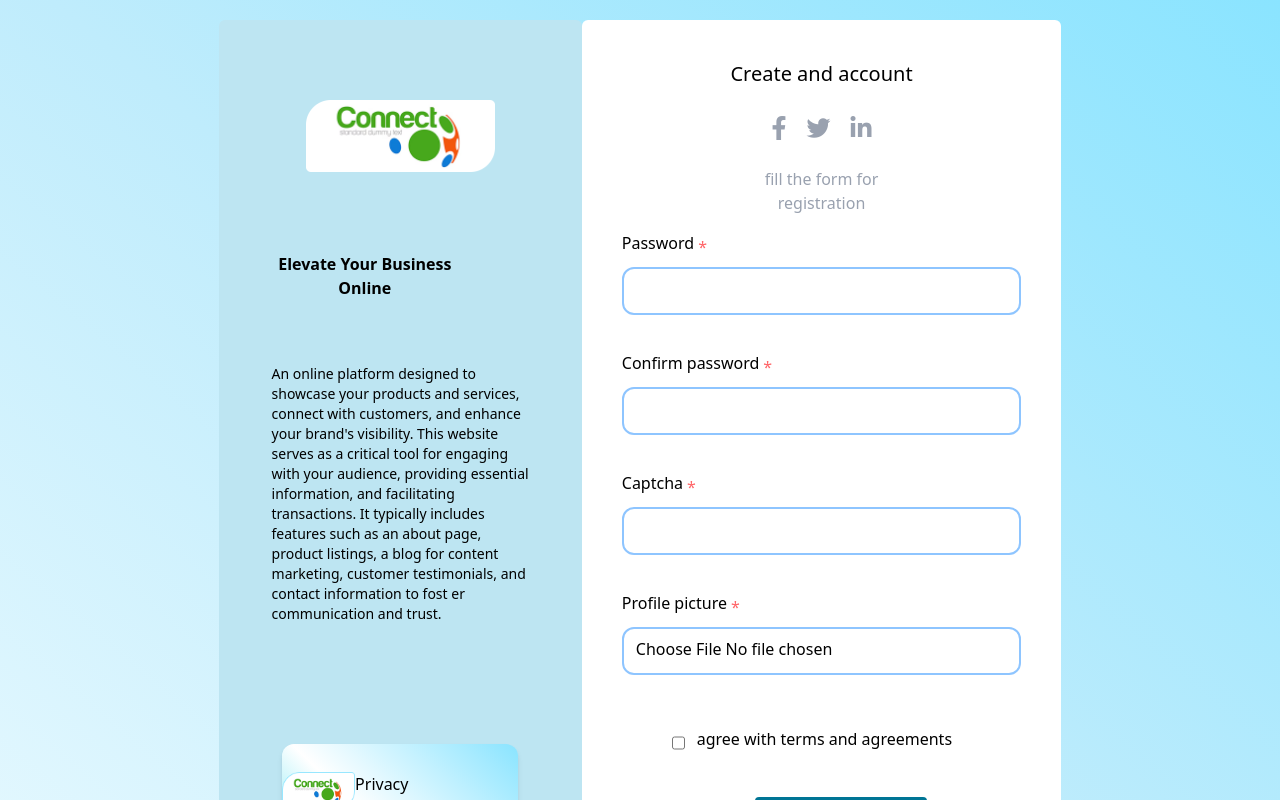
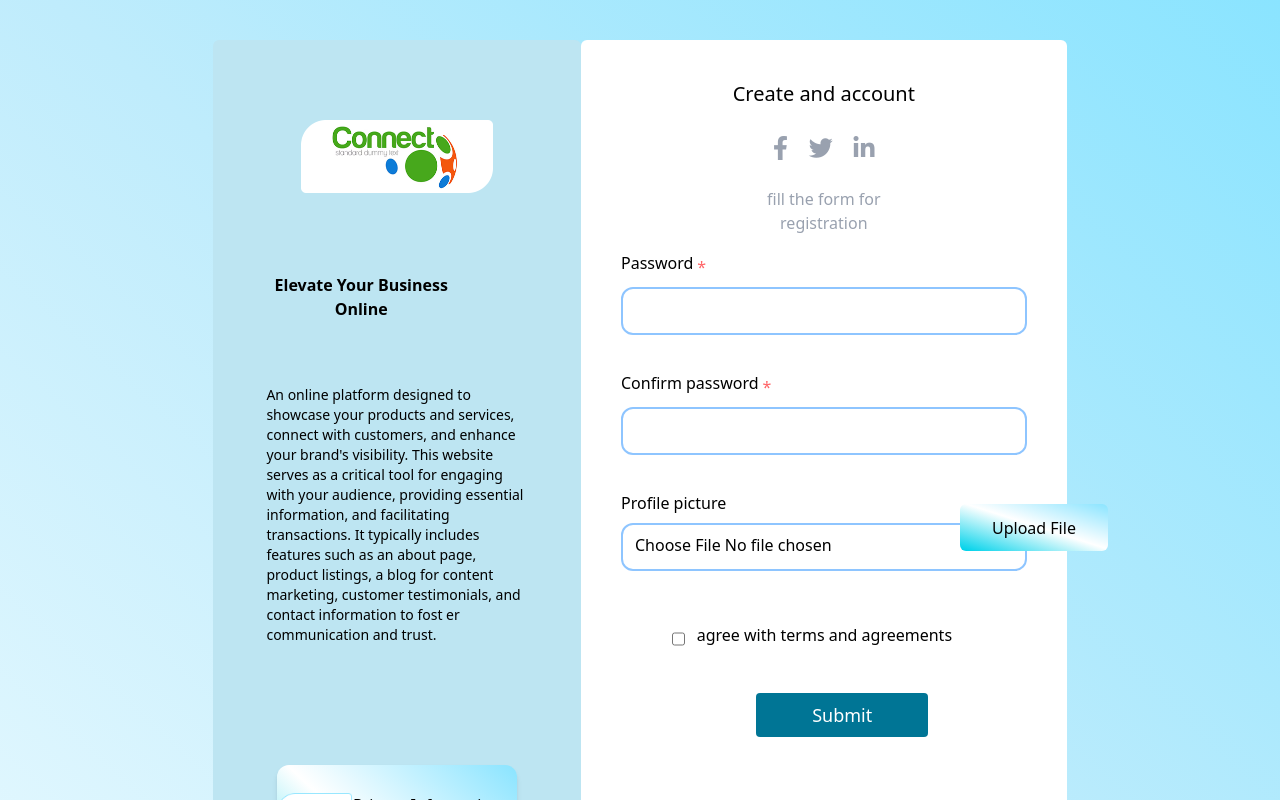
Before and after one commit to Heryakos-Technology/BIZEthio-frontend, a Vue app: page /next in a window 1280 px wide. Shown: the top 800 px of the page. Built offline with nearby package versions, Linux system fonts and the light colour scheme.

Commit message:
api integration

```diff
--- a/package.json
+++ b/package.json
@@ -9,8 +9,12 @@
     "preview": "vite preview"
   },
   "dependencies": {
+    "@cloudinary/url-gen": "^1.21.0",
+    "@cloudinary/vue": "^1.13.1",
     "@tailwindcss/vite": "^4.0.9",
     "axios": "^1.8.1",
+    "cloudinary": "^2.5.1",
+    "crypto-js": "^4.2.0",
     "pinia": "^3.0.1",
     "tailwindcss": "^4.0.9",
     "vue": "^3.5.13",
--- a/src/App.vue
+++ b/src/App.vue
@@ -1,10 +1,15 @@
+<template>
+  <div class=" w-full" style="background: linear-gradient(to bottom left, #8AE4FF 0%, #BFECFC 48%, #EAFAFF 98%);">
+    <RouterView />
+
+  </div>
+</template>
+
 <script setup>
-import { RouterLink, RouterView } from 'vue-router'
-import HelloWorld from './components/HelloWorld.vue'
+import MediaUpload from './components/MediaUpload.vue';
+
 </script>
 
-<template>
-  <div class="w-full" style="background: linear-gradient(to bottom left, #8AE4FF 0%, #BFECFC 48%, #EAFAFF 98%);">
-    <RouterView />
-  </div>
-</template>
+<style>
+/* Add any global styles here */
+</style>
--- /dev/null
+++ b/src/components/MediaUpload.vue
@@ -0,0 +1,109 @@
+<template>
+    <div>
+      <h2>Upload Image or Video</h2>
+
+      <input type="file" @change="handleFileUpload" accept="image/*,video/*" />
+      <button @click="uploadFile">Upload File</button>
+
+      <h3>Or Upload via URL</h3>
+      <input type="text" v-model="url" placeholder="Enter image/video URL" />
+      <button @click="uploadUrl">Upload from URL</button>
+
+      <div v-if="uploadResponse">
+        <h4>Uploaded Media:</h4>
+        <img v-if="isImage" :src="uploadResponse.secure_url" alt="Uploaded Media" />
+        <video v-if="isVideo" :src="uploadResponse.secure_url" controls></video>
+      </div>
+    </div>
+  </template>
+
+  <script>
+  import axios from 'axios';
+  import CryptoJS from 'crypto-js';
+
+  export default {
+    data() {
+      return {
+        file: null,
+        url: '',
+        uploadResponse: null,
+        isImage: false,
+        isVideo: false,
+        cloudName: 'dzofoegwf',
+        uploadPreset: 'ml_default',
+      };
+    },
+    methods: {
+      generateSignature(params) {
+        const apiSecret = 'A5D7SF1aLxGmy_TUAao-iA5C3rM'; // Replace with your actual API secret
+        const timestamp = Math.floor(Date.now() / 1000);
+        const sortedParams = Object.entries(params)
+          .sort()
+          .map(([key, value]) => `${key}=${value}`)
+          .join('&') + apiSecret;
+
+        const signature = CryptoJS.SHA1(sortedParams).toString(CryptoJS.enc.Hex);
+        return { signature, timestamp };
+      },
+      handleFileUpload(event) {
+        this.file = event.target.files[0];
+      },
+      async uploadFile() {
+        if (!this.file) return;
+
+        const timestamp = Math.floor(Date.now() / 1000);
+        const params = {
+          timestamp,
+          upload_preset: this.uploadPreset,
+        };
+
+        const { signature } = this.generateSignature(params);
+
+        const formData = new FormData();
+        formData.append('file', this.file);
+        formData.append('upload_preset', this.uploadPreset);
+        formData.append('timestamp', timestamp);
+        formData.append('signature', signature);
+        formData.append('api_key', '734174595538154');
+
+        try {
+          const response = await axios.post(`https://api.cloudinary.com/v1_1/${this.cloudName}/upload`, formData);
+          this.uploadResponse = response.data;
+          this.isImage = response.data.resource_type === 'image';
+          this.isVideo = response.data.resource_type === 'video';
+        } catch (error) {
+          console.error('Error uploading file:', error.response.data);
+        }
+      },
+      async uploadUrl() {
+        if (!this.url) return;
+
+        const params = {
+          timestamp: Math.floor(Date.now() / 1000),
+          upload_preset: this.uploadPreset,
+        };
+
+        const { signature } = this.generateSignature(params);
+
+        const formData = new FormData();
+        formData.append('file', this.url); // Ensure the URL is valid
+        formData.append('upload_preset', this.uploadPreset);
+        formData.append('timestamp', params.timestamp);
+        formData.append('signature', signature);
+
+        try {
+          const response = await axios.post(`https://api.cloudinary.com/v1_1/${this.cloudName}/upload`, formData);
+          this.uploadResponse = response.data;
+          this.isImage = response.data.resource_type === 'image';
+          this.isVideo = response.data.resource_type === 'video';
+        } catch (error) {
+          console.error('Error uploading URL:', error.response.data);
+        }
+      },
+    },
+  };
+  </script>
+
+  <style scoped>
+  /* Add your styles here */
+  </style>
--- a/src/views/Users/NextPage.vue
+++ b/src/views/Users/NextPage.vue
@@ -8,65 +8,36 @@
           <div><i class="fa-brands fa-twitter text-2xl"></i></div>
           <div><i class="fa-brands fa-linkedin-in text-2xl"></i></div>
         </div>
-  <p class="text-gray-400 text-center mt-4">fill the form for registration</p>
+        <p class="text-gray-400 text-center mt-4">Fill the form for registration</p>
         <div class="w-2/3 mx-auto mt-10">
-          <div>
+          <div class="mt-9">
             <div class="flex">
-                  <div>
-
-                      <p>Password</p>
+              <div><p>Password</p></div>
+              <div><p class="text-red-400 mt-1 ml-1">*</p></div>
             </div>
-                  <div>
-                      <p class="text-red-400 mt-1 ml-1">*</p>
-                  </div>
-              </div>
-              <div class="mt-2 ">
-                  <input type="text" class="border-2 rounded-md border-blue-300 w-13/13 md:h-12">
+            <div class="mt-2">
+              <input type="password" class="border-2 rounded-md border-blue-300 w-13/13 md:h-12" v-model="model.user.password">
             </div>
           </div>
           <div class="mt-9">
             <div class="flex">
-                  <div>
-
-                      <p>Confirm password </p>
+              <div><p>Confirm password</p></div>
+              <div><p class="text-red-400 mt-1 ml-1">*</p></div>
             </div>
-                  <div>
-                      <p class="text-red-400 mt-1 ml-1">*</p>
-                  </div>
-              </div>
-              <div class="mt-2 ">
-                  <input type="text" class="border-2 rounded-md border-blue-300 w-13/13 md:h-12">
+            <div class="mt-2">
+              <input type="password" class="border-2 rounded-md border-blue-300 w-13/13 md:h-12" v-model="model.user.password_confirmation">
             </div>
           </div>
           <div class="mt-9">
             <div class="flex">
-                  <div>
-
-                      <p>Captcha</p>
-                  </div>
-                  <div>
-                      <p class="text-red-400 mt-1 ml-1">*</p>
-                  </div>
-              </div>
-              <div class="mt-2 ">
-                  <input type="text" class="border-2 rounded-md border-blue-300 w-13/13 md:h-12">
-              </div>
-          </div>
-          <div class="mt-9">
-              <div class="flex">
-                  <div>
-
-                      <p>Profile picture </p>
-                  </div>
-                  <div>
+              <div><p>Profile picture</p></div>
 
             </div>
+            <div class="mt-2 w-13/13">
+              <input type="file" class="border-2 rounded-md pl-3 pt-1 border-blue-300 w-13/13 md:h-12" @change="handleFileUpload" accept="image/*">
+              <button @click="uploadFile" style="background: linear-gradient(to bottom left, #8AE4FF 0%, #FFFFFF 48%, #00D2EA 98%);" class=" text-black px-6 py-1 rounded-sm mt-5 w-1/2 text-sm mx-auto">Upload File</button>
             </div>
-              <div class="mt-2 ">
-                  <input type="file" class="border-2 rounded-md border-blue-300 w-13/13 md:h-12 placeholder:text-sm">
-              </div>
-          </div>
-          <div style="background: linear-gradient(to bottom left, #8AE4FF 0%, #FFFFFF 48%, #00D2EA 98%);" class="rounded-xl shadow-md w-13/14 pb-5  mx-auto pt-7 pr-4 mt-20 md:w-3/4">
+            <div style="background: linear-gradient(to bottom left, #8AE4FF 0%, #FFFFFF 48%, #00D2EA 98%);" class="rounded-xl shadow-md w-13/14 pb-5  mx-auto pt-7 pr-4 mt-16 md:w-3/4">
       <div class="flex justify-between">
           <div class="w-1/3">
               <img src="/public/logo.png" alt="">
@@ -84,21 +55,26 @@
   </div>
   <div class="flex mt-10 md:w-1/2 md:mx-auto" >
     <div class="mr-2 ">
-
         <input type="checkbox" class="border border-cyan-300">
     </div>
     <div class="w-11/12"><p class=" text-sm">agree with terms and agreements</p></div>
   </div>
 
           <div class="mx-auto w-1/2 mt-6 md:w-1/3 md:mx-auto">
-              <button class="bg-cyan-700 text-white px-8 py-2 rounded-sm ">Submit</button>
+              <button class="bg-cyan-700 text-white px-8 py-2 rounded-sm " @click="registerUser">Submit</button>
           </div>
           <div class="mt-5 w-12/13 mx-auto md:w-2/3 md:mx-auto">
               <p class="md:text-lg text-sm text-center"> Do you have an account ? <span class="text-cyan-500 ">Login</span> </p>
           </div>
       </div>
       </div>
-    <div class="hidden lg:block w-2/3 mx-auto">
+
+          </div>
+
+
+        </div>
+
+      <div class="hidden lg:block w-2/3 mx-auto pb-20">
   <div class="flex justify-between">
   <div class="bg-[#BDE5F2] rounded-md px-10 pt-20 w-1/2 pb-20">
   <div class="w-2/3 mx-auto">
@@ -152,7 +128,7 @@
                   </div>
               </div>
               <div class="mt-2 ">
-                  <input type="text" class="border-2 rounded-xl border-blue-300 w-13/13 md:h-12">
+                  <input type="text" class="border-2 rounded-xl border-blue-300 w-13/13 md:h-12" v-model="model.user.password">
               </div>
           </div>
           <div class="mt-9">
@@ -166,35 +142,21 @@
                   </div>
               </div>
               <div class="mt-2 ">
-                  <input type="text" class="border-2 rounded-xl border-blue-300 w-13/13 md:h-12">
+                  <input type="text" class="border-2 rounded-xl border-blue-300 w-13/13 md:h-12" v-model="model.user.password_confirmation">
               </div>
           </div>
-          <div class="mt-9">
-              <div class="flex">
-                  <div>
 
-                      <p>Captcha </p>
-                  </div>
-                  <div>
-                      <p class="text-red-400 mt-1 ml-1">*</p>
-                  </div>
-              </div>
-              <div class="mt-2 ">
-                  <input type="text" class="border-2 rounded-xl border-blue-300 w-13/13 md:h-12">
-              </div>
-          </div>
           <div class="mt-9">
             <div class="flex">
                   <div>
 
                       <p>Profile picture </p>
                   </div>
-                  <div>
-                      <p class="text-red-400 mt-1 ml-1">*</p>
-                  </div>
+
               </div>
               <div class="mt-2 ">
-                  <input type="file" class="border-2 rounded-xl pl-3 pt-2 border-blue-300 w-13/13 md:h-12">
+                  <input type="file" class="border-2 rounded-xl pl-3 pt-2 border-blue-300 w-13/13 md:h-12 relative" @change="handleFileUpload" accept="image/" >
+                  <button @click="uploadFile" style="background: linear-gradient(to bottom left, #8AE4FF 0%, #FFFFFF 48%, #00D2EA 98%);" class=" text-black px-8 py-2 rounded-md h-1/17  absolute top-126 left-240">Upload File</button>
               </div>
           </div>
           <div class="mt-9">
@@ -208,7 +170,7 @@
           </div>
 
           <div class="mx-auto w-1/2 mt-6 md:w-1/3 md:mx-auto">
-              <button class="bg-cyan-700 text-white px-14 py-2 rounded-sm text-lg">Submit</button>
+              <button class="bg-cyan-700 text-white px-14 py-2 rounded-sm text-lg" @click="registerUser">Submit</button>
           </div>
 
   </div>
@@ -218,29 +180,111 @@
   </div>
   </div>
 
+
           </div>
-    </div>
+
   </template>
 
   <script>
+  import axios from 'axios';
+  import CryptoJS from 'crypto-js'; // Import CryptoJS
+
   export default {
-  data(){
-    return{
-        model:{
-            user:{
-                location:"",
-                password:"",
-                password_confirmation:"",
-                verification_status:"",
-                photo:"",
-                is_banned:false
+    data() {
+      return {
+        base_url: 'https://bizethio-backend-production.up.railway.app/api',
+        model: {
+          user: {
+            name: "",
+            email: "",
+            phone_number: "",
+            city: "",
+            sub_city: "",
+            location: "",
+            password: "",
+            password_confirmation: "",
+            verification_status: "unverified",
+            profile_picture_url: "", // Ensure this is correctly set after upload
+            role: "user",
+            is_banned: 1,
           }
+        },
+        file: null,
+        uploadPreset: 'ml_default',
+        cloudName: 'dzofoegwf',
+      };
+    },
+    methods: {
+      handleFileUpload(event) {
+        this.file = event.target.files[0];
+      },
+      async uploadFile() {
+        if (!this.file) return;
+
+        const timestamp = Math.floor(Date.now() / 1000);
+        const params = {
+          timestamp,
+          upload_preset: this.uploadPreset,
+        };
+
+        const { signature } = this.generateSignature(params);
+
+        const formData = new FormData();
+        formData.append('file', this.file);
+        formData.append('upload_preset', this.uploadPreset);
+        formData.append('timestamp', timestamp);
+        formData.append('signature', signature);
+        formData.append('api_key', '734174595538154');
+
+        try {
+  const response = await axios.post(`https://api.cloudinary.com/v1_1/${this.cloudName}/upload`, formData);
+  console.log('Upload response:', response.data.secure_url); // Log the response
+  this.model.user.profile_picture_url = response.data.secure_url; // Store the uploaded profile_picture_url URL
+} catch (error) {
+  console.error('Error uploading file:', error.response.data);
 }
+      },
+      generateSignature(params) {
+        const apiSecret = 'A5D7SF1aLxGmy_TUAao-iA5C3rM'; // Replace with your actual API secret
+        const sortedParams = Object.entries(params)
+          .sort()
+          .map(([key, value]) => `${key}=${value}`)
+          .join('&') + apiSecret;
+
+        const signature = CryptoJS.SHA1(sortedParams).toString(CryptoJS.enc.Hex);
+        return { signature };
+      },
+      async registerUser() {
+        const formData = new FormData();
+        formData.append('name', localStorage.getItem('name'));
+        formData.append('email', localStorage.getItem('email'));
+        formData.append('phone_number', localStorage.getItem('phone_number'));
+        formData.append('city', localStorage.getItem('city'));
+        formData.append('sub_city', localStorage.getItem('sub_city'));
+        formData.append('location', localStorage.getItem('location'));
+        formData.append('password', this.model.user.password);
+        formData.append('password_confirmation', this.model.user.password_confirmation);
+        formData.append('verification_status', this.model.user.verification_status);
+        formData.append('is_banned', this.model.user.is_banned);
+        formData.append('role', this.model.user.role);
+        formData.append('profile_picture_url', this.model.user.profile_picture_url); // Ensure this is set correctly
+
+        try {
+          const response = await axios.post(`${this.base_url}/register`, formData, {
+            headers: {
+              'Content-Type': 'multipart/form-data'
             }
+          });
+          console.log('User created successfully', response.data);
+          // Clear local storage and reset model values here
+        } catch (error) {
+          console.error('Error creating user:', error.response ? error.response.data.message : 'An error occurred. Please try again.');
         }
-  }
+      },
+    },
+  };
   </script>
 
   <style>
-
+  /* Add any necessary styles */
   </style>
--- a/src/views/Users/UserRegistration1.vue
+++ b/src/views/Users/UserRegistration1.vue
@@ -21,9 +21,11 @@
                 </div>
             </div>
             <div class="mt-2 ">
-                <input type="text" class="border-2 rounded-md border-blue-300 w-13/13 md:h-12"  v-model="name">
+                <input type="text" class="border-2 rounded-md border-blue-300 w-13/13 md:h-12"  v-model="model.user.name">
+
             </div>
         </div>
+       {{ name }}
         <div class="mt-9">
             <div class="flex">
                 <div>
@@ -35,7 +37,7 @@
                 </div>
             </div>
             <div class="mt-2 ">
-                <input type="text" class="border-2 rounded-md border-blue-300 w-13/13 md:h-12" v-model="email">
+                <input type="text" class="border-2 rounded-md border-blue-300 w-13/13 md:h-12" v-model="model.user.email">
             </div>
         </div>
         <div class="mt-9">
@@ -49,7 +51,7 @@
                 </div>
             </div>
             <div class="mt-2 ">
-                <input type="text" class="border-2 rounded-md border-blue-300 w-13/13 md:h-12" v-model="phone_number">
+                <input type="text" class="border-2 rounded-md border-blue-300 w-13/13 md:h-12" v-model="model.user.phone_number">
             </div>
         </div>
         <div class="mt-9">
@@ -63,7 +65,7 @@
                 </div>
             </div>
             <div class="mt-2 ">
-                <input type="text" class="border-2 rounded-md border-blue-300 w-13/13 md:h-12" v-model="city">
+                <input type="text" class="border-2 rounded-md border-blue-300 w-13/13 md:h-12" v-model="model.user.city">
             </div>
         </div>
         <div class="mt-9">
@@ -77,7 +79,7 @@
                 </div>
             </div>
             <div class="mt-2 ">
-                <input type="text" class="border-2 rounded-md border-blue-300 w-13/13 md:h-12" v-model="sub_city">
+                <input type="text" class="border-2 rounded-md border-blue-300 w-13/13 md:h-12" v-model="model.user.sub_city">
             </div>
         </div>
         <div class="mt-9">
@@ -91,11 +93,11 @@
                 </div>
             </div>
             <div class="mt-2 ">
-                <input type="text" class="border-2 rounded-md border-blue-300 w-13/13 md:h-12" v-model="location">
+                <input type="text" class="border-2 rounded-md border-blue-300 w-13/13 md:h-12" v-model="model.user.location">
             </div>
         </div>
         <div class="mx-auto w-1/2 mt-6 md:w-1/3 md:mx-auto">
-            <button class="bg-cyan-700 text-white px-8 py-2 rounded-sm ">Continue</button>
+            <button class="bg-cyan-700 text-white px-8 py-2 rounded-sm " @click="registerUser">Continue</button>
         </div>
         <div class="mt-5 w-12/13 mx-auto md:w-2/3 md:mx-auto">
             <p class="md:text-lg text-sm text-center"> Do you have an account ? <span class="text-cyan-500 ">Login</span> </p>
@@ -156,7 +158,7 @@ your personal information.</p>
                 </div>
             </div>
             <div class="mt-2 ">
-                <input type="text" class="border-2 rounded-xl border-blue-300 w-13/13 md:h-12" v-model="name">
+                <input type="text" class="border-2 rounded-xl border-blue-300 w-13/13 md:h-12" v-model="model.user.name">
             </div>
         </div>
         <div class="mt-9">
@@ -170,7 +172,7 @@ your personal information.</p>
                 </div>
             </div>
             <div class="mt-2 ">
-                <input type="text" class="border-2 rounded-xl border-blue-300 w-13/13 md:h-12" v-model="email">
+                <input type="text" class="border-2 rounded-xl border-blue-300 w-13/13 md:h-12" v-model="model.user.email">
             </div>
         </div>
         <div class="mt-9">
@@ -184,7 +186,7 @@ your personal information.</p>
                 </div>
             </div>
             <div class="mt-2 ">
-                <input type="text" class="border-2 rounded-xl border-blue-300 w-13/13 md:h-12" v-model="phone_number">
+                <input type="text" class="border-2 rounded-xl border-blue-300 w-13/13 md:h-12" v-model="model.user.phone_number">
             </div>
         </div>
         <div class="mt-9">
@@ -198,7 +200,7 @@ your personal information.</p>
                 </div>
             </div>
             <div class="mt-2 ">
-                <input type="text" class="border-2 rounded-xl border-blue-300 w-13/13 md:h-12" v-model="city">
+                <input type="text" class="border-2 rounded-xl border-blue-300 w-13/13 md:h-12" v-model="model.user.city">
             </div>
         </div>
         <div class="mt-9">
@@ -212,7 +214,7 @@ your personal information.</p>
                 </div>
             </div>
             <div class="mt-2 ">
-                <input type="text" class="border-2 rounded-xl border-blue-300 w-13/13 md:h-12" v-model="sub_city">
+                <input type="text" class="border-2 rounded-xl border-blue-300 w-13/13 md:h-12" v-model="model.user.sub_city">
             </div>
         </div>
         <div class="mt-9">
@@ -226,11 +228,11 @@ your personal information.</p>
                 </div>
             </div>
             <div class="mt-2 ">
-                <input type="text" class="border-2 rounded-xl border-blue-300 w-13/13 md:h-12" v-model="location">
+                <input type="text" class="border-2 rounded-xl border-blue-300 w-13/13 md:h-12" v-model="model.user.location">
             </div>
         </div>
         <div class="mx-auto w-1/2 mt-6 md:w-1/3 md:mx-auto">
-            <button class="bg-cyan-700 text-white px-14 py-2 rounded-sm text-lg">Continue</button>
+            <button class="bg-cyan-700 text-white px-14 py-2 rounded-sm text-lg" @click="registerUser">Continue</button>
         </div>
         <div class="mt-5 w-12/13 mx-auto md:w-2/3 md:mx-auto">
             <p class="md:text-lg text-sm text-center"> Do you have an account ? <span class="text-cyan-500 ">Login</span> </p>
@@ -252,25 +254,51 @@ export default {
 data(){
     return{
         base_url:'https://bizethio-backend-production.up.railway.app/api',
-        mode:{
+        model:{
             user:{
                 name:"",
                 email:"",
                 phone_number:"",
                 city:"",
                 sub_city:"",
-
+                location:""
             }
         }
     }
 },
 mounted(){
-
+// axios.get(`${this.base_url}/users`).then((res)=>{
+//     console.log(res.data)
+// })
 },
 methods:{
     registerUser(){
-    axios.post(base_url/register)
-    }
+        localStorage.setItem('name',this.model.user.name)
+
+        localStorage.setItem('email',this.model.user.email)
+
+        localStorage.setItem('phone_number',this.model.user.phone_number)
+
+        localStorage.setItem('city',this.model.user.city)
+
+        localStorage.setItem('sub_city',this.model.user.sub_city)
+        const parsedLocation = JSON.parse(this.model.user.location);
+        this.model.user.location = JSON.stringify(parsedLocation)
+        localStorage.setItem('location',this.model.user.location)
+
+
+        this.$router.push('/next')
+
+    },
+//    registerUser(){
+//         localStorage.setItem('name',this.name)
+//         localStorage.setItem('email',this.email)
+//         localStorage.setItem('phone_number',this.phone_number)
+//         localStorage.setItem('city',this.city)
+//         localStorage.setItem('sub_city',this.sub_city)
+//         localStorage.setItem('location',this.location)
+//     this.$router.push('/next')
+//    }
 }
 }
 </script>
```
Also changed, not shown: src/components/CloudImage.vue (added, +24 -0 lines), 1 other file (tests, documents, lock files or other folders). Lines whose indentation alone changed are shown as unchanged.
